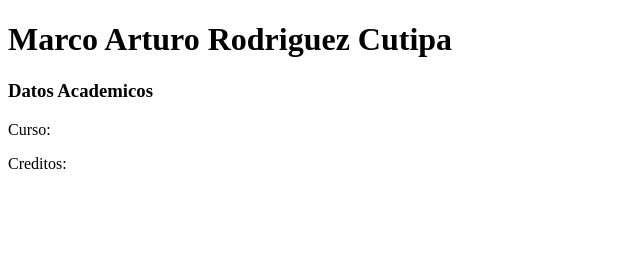
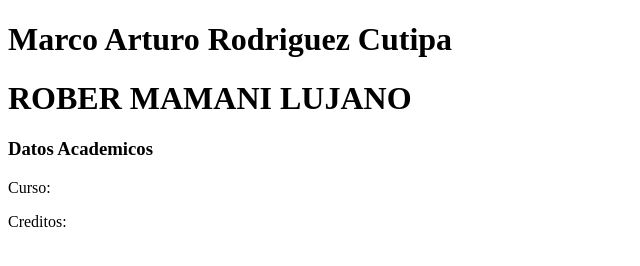
Before and after one commit to Marco-Arturo/proyecto, a plain HTML site: page index.html in a window 1280 px wide. Shown: the whole page, without its empty margins (0-640 px from the left). Drawn offline with Linux system fonts and the light colour scheme.

Commit message:
se modifico el archivo por rober

```diff
--- a/index.html
+++ b/index.html
@@ -8,7 +8,7 @@
 <body>
 
     <h1>Marco Arturo Rodriguez Cutipa</h1>
-
+    <h1>ROBER MAMANI LUJANO</h1>
     <h3>Datos Academicos</h3>
     <p>Curso:</p>
     <p>Creditos: </p>
```
